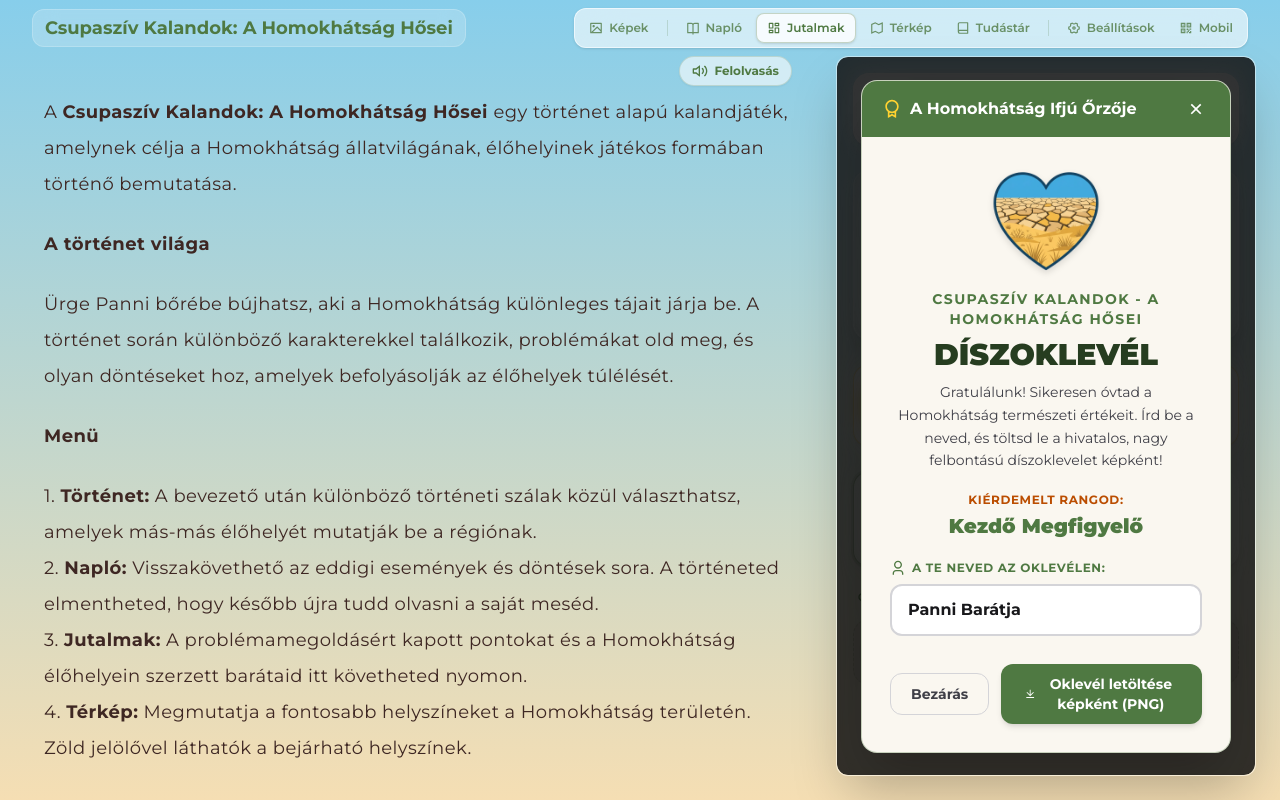
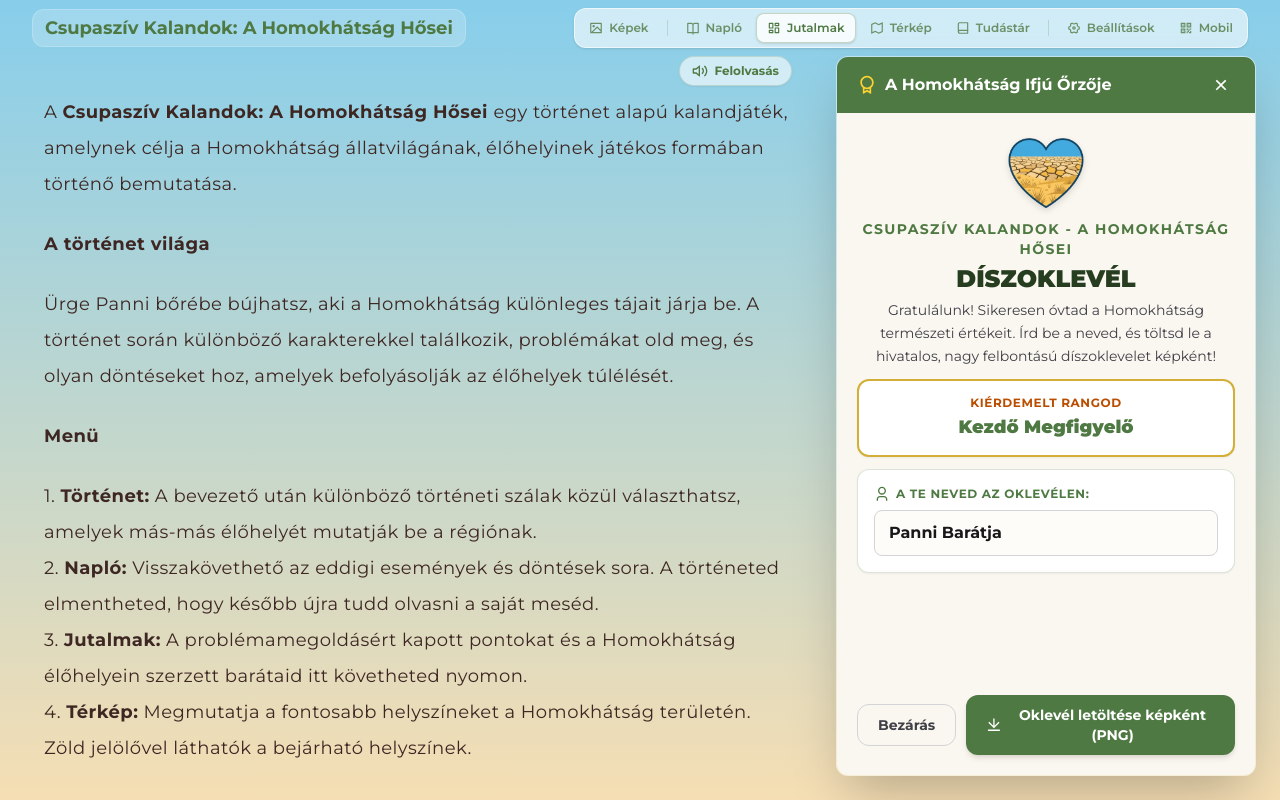
Before and after one commit to farkasszte/csupaszivcsapat, a Next.js app: page / in a window 1280 px wide. Both pictures are taken after a click on the button 1046 px from the left and 405 px from the top of the page. Built offline with nearby package versions, Linux system fonts and the light colour scheme.

Commit message:
fix(certificate): in-panel nézet, belső kártyák visszaállítása és minimum xs betűméret

```diff
--- a/src/components/CertificateModal.jsx
+++ b/src/components/CertificateModal.jsx
@@ -226,8 +226,7 @@ export default function CertificateModal({ isOpen, onClose }) {
     };
 
     return (
-        <div className="fixed inset-0 z-50 flex items-center justify-center p-4 sm:p-6 bg-black/80 backdrop-blur-md animate-in fade-in duration-200">
-            <div className="relative w-full max-w-lg bg-[#FAF7F0] rounded-2xl shadow-2xl flex flex-col overflow-hidden border border-[#4F7942]/30 modal-gpu-accelerated">
+        <div className="absolute inset-0 z-50 bg-[#FAF7F0] flex flex-col overflow-hidden animate-in fade-in duration-200">
             {/* Header */}
             <div className="flex items-center justify-between px-5 py-3.5 bg-[#4F7942] text-white shrink-0">
                 <div className="flex items-center gap-2">
@@ -246,18 +245,18 @@ export default function CertificateModal({ isOpen, onClose }) {
             </div>
 
             {/* Content Body */}
-                <div className="p-6 sm:p-7 flex flex-col items-center text-center gap-5 overflow-y-auto max-h-[85vh]">
+            <div className="flex-1 overflow-y-auto p-4 sm:p-5 flex flex-col items-center text-center gap-3">
                 {/* Visual Icon & Titles */}
-                    <div className="flex flex-col items-center gap-2">
+                <div className="flex flex-col items-center gap-1">
                     <img
                         src="/icons/icon-heart.png"
                         alt="Csupaszív Logó"
-                            className="w-24 h-24 sm:w-28 sm:h-28 object-contain drop-shadow-md hover:scale-105 transition-transform duration-200"
+                        className="w-16 h-16 sm:w-20 sm:h-20 object-contain drop-shadow-md hover:scale-105 transition-transform duration-200"
                     />
-                        <div className="text-xs sm:text-sm font-bold tracking-widest text-[#4F7942] uppercase mt-1">
+                    <div className="text-xs sm:text-sm font-bold tracking-widest text-[#4F7942] uppercase mt-0.5">
                         Csupaszív Kalandok - A Homokhátság Hősei
                     </div>
-                        <h2 className="text-2xl sm:text-3xl font-black text-[#263d20]">
+                    <h2 className="text-xl sm:text-2xl font-black text-[#263d20]">
                         DÍSZOKLEVÉL
                     </h2>
                     <p className="text-xs sm:text-sm text-zinc-700 max-w-sm leading-relaxed">
@@ -265,18 +264,18 @@ export default function CertificateModal({ isOpen, onClose }) {
                     </p>
                 </div>
 
-                    {/* Rank Section - Seamless, no inner border box */}
-                    <div className="flex flex-col items-center gap-1">
+                {/* Rank Card - Restored */}
+                <div className="w-full bg-white border-2 border-[#D4AF37] p-3.5 rounded-xl shadow-xs flex flex-col items-center">
                     <span className="text-xs font-bold text-amber-700 uppercase tracking-wider">
-                            Kiérdemelt rangod:
+                        Kiérdemelt rangod
                     </span>
-                        <span className="text-lg sm:text-xl font-black text-[#4F7942]">
+                    <span className="text-base sm:text-lg font-black text-[#4F7942] mt-0.5">
                         {rankTitle}
                     </span>
                 </div>
 
-                    {/* Name Input - Direct clean input, no inner card frame */}
-                    <div className="w-full flex flex-col gap-2 text-left">
+                {/* Name Input Card - Restored */}
+                <div className="w-full bg-white p-3.5 sm:p-4 rounded-xl border border-[#4F7942]/20 shadow-xs flex flex-col gap-2 text-left">
                     <label className="text-xs font-bold text-[#4F7942] uppercase tracking-wider flex items-center gap-1.5">
                         <RiUser3Line size={16} />
                         {t('certificate_name_label') || 'A Te neved az oklevélen:'}
@@ -287,12 +286,12 @@ export default function CertificateModal({ isOpen, onClose }) {
                         onChange={(e) => setPlayerName(e.target.value)}
                         maxLength={35}
                         placeholder="Írd be a teljes neved..."
-                            className="w-full px-4 py-3 text-sm sm:text-base font-bold text-zinc-900 border-2 border-zinc-300 rounded-xl focus:outline-none focus:border-[#4F7942] bg-white transition-colors"
+                        className="w-full px-3.5 py-2.5 text-sm sm:text-base font-bold text-zinc-900 border border-zinc-300 rounded-lg focus:outline-none focus:border-[#4F7942] bg-[#FAF7F0]/40 transition-colors"
                     />
                 </div>
 
                 {/* Action Buttons */}
-                    <div className="w-full flex flex-col sm:flex-row items-center justify-end gap-3 pt-2">
+                <div className="w-full flex flex-col sm:flex-row items-center justify-end gap-2.5 pt-2 mt-auto">
                     <button
                         onClick={onClose}
                         className="w-full sm:w-auto px-5 py-2.5 rounded-xl border border-zinc-300 text-zinc-700 text-xs sm:text-sm font-bold hover:bg-zinc-100 transition-colors cursor-pointer"
@@ -302,16 +301,15 @@ export default function CertificateModal({ isOpen, onClose }) {
                     <button
                         onClick={handleDownloadCertificate}
                         disabled={isGenerating}
-                            className="w-full sm:w-auto flex items-center justify-center gap-2 px-6 py-2.5 rounded-xl bg-[#4F7942] hover:bg-[#3d5e33] text-white text-xs sm:text-sm font-bold shadow-md hover:shadow-lg transition-all active:scale-95 cursor-pointer disabled:opacity-50"
+                        className="w-full sm:w-auto flex items-center justify-center gap-2 px-5 py-2.5 rounded-xl bg-[#4F7942] hover:bg-[#3d5e33] text-white text-xs sm:text-sm font-bold shadow-md hover:shadow-lg transition-all active:scale-95 cursor-pointer disabled:opacity-50"
                     >
                         <RiDownloadLine size={18} />
                         <span>
-                                {isGenerating ? 'Generálás...' : (t('certificate_download_btn') || 'Oklevél letöltése képként (PNG)')}
+                            {isGenerating ? 'Generálás...' : (t('certificate_download_btn') || 'Oklevél letöltése (PNG)')}
                         </span>
                     </button>
                 </div>
             </div>
         </div>
-        </div>
     );
 }
--- a/src/components/PlayerDashboard.jsx
+++ b/src/components/PlayerDashboard.jsx
@@ -176,12 +176,12 @@ export default function PlayerDashboard() {
                             <span className="text-xs sm:text-sm font-bold text-zinc-900 group-hover:text-[#4F7942] transition-colors">
                                 {t('certificate_btn') || 'Díszes Oklevél'}
                             </span>
-                            <span className="text-[11px] text-zinc-600">
+                            <span className="text-xs text-zinc-600">
                                 {t('certificate_desc') || 'Töltsd le névre szóló elismerésed képként!'}
                             </span>
                         </div>
                     </div>
-                    <span className="text-[11px] font-bold text-[#4F7942] bg-[#4F7942]/10 px-2.5 py-1 rounded-lg shrink-0">
+                    <span className="text-xs font-bold text-[#4F7942] bg-[#4F7942]/10 px-2.5 py-1 rounded-lg shrink-0">
                         Megtekintés
                     </span>
                 </button>
@@ -277,7 +277,7 @@ export default function PlayerDashboard() {
                                                             setShowDashboard(false);
                                                         }
                                                     }}
-                                                    className="inline-flex items-center gap-1 text-[11px] sm:text-xs font-bold text-[#4F7942] hover:text-[#3d5d33] transition-colors bg-[#4F7942]/5 hover:bg-[#4F7942]/10 px-2 py-0.5 rounded-md border border-[#4F7942]/10 shrink-0 cursor-pointer"
+                                                    className="inline-flex items-center gap-1 text-xs font-bold text-[#4F7942] hover:text-[#3d5d33] transition-colors bg-[#4F7942]/5 hover:bg-[#4F7942]/10 px-2 py-0.5 rounded-md border border-[#4F7942]/10 shrink-0 cursor-pointer"
                                                 >
                                                     <span className="truncate max-w-[130px] sm:max-w-none">{char[`species_${language}`] || char.species}</span>
                                                     <RiExternalLinkLine size={12} className="shrink-0" />
@@ -316,7 +316,7 @@ export default function PlayerDashboard() {
                                                 {loc.externalLink && (
                                                     <button
                                                         onClick={() => openExternalUrl(loc.externalLink)}
-                                                        className="inline-flex items-center gap-1 text-[11px] sm:text-xs font-bold text-[#4F7942] hover:text-[#3d5d33] transition-colors bg-[#4F7942]/5 hover:bg-[#4F7942]/10 px-2 py-0.5 rounded-md border border-[#4F7942]/10 shrink-0 cursor-pointer"
+                                                        className="inline-flex items-center gap-1 text-xs font-bold text-[#4F7942] hover:text-[#3d5d33] transition-colors bg-[#4F7942]/5 hover:bg-[#4F7942]/10 px-2 py-0.5 rounded-md border border-[#4F7942]/10 shrink-0 cursor-pointer"
                                                     >
                                                         <RiExternalLinkLine size={12} />
                                                     </button>
```
Lines whose indentation alone changed are shown as unchanged.
